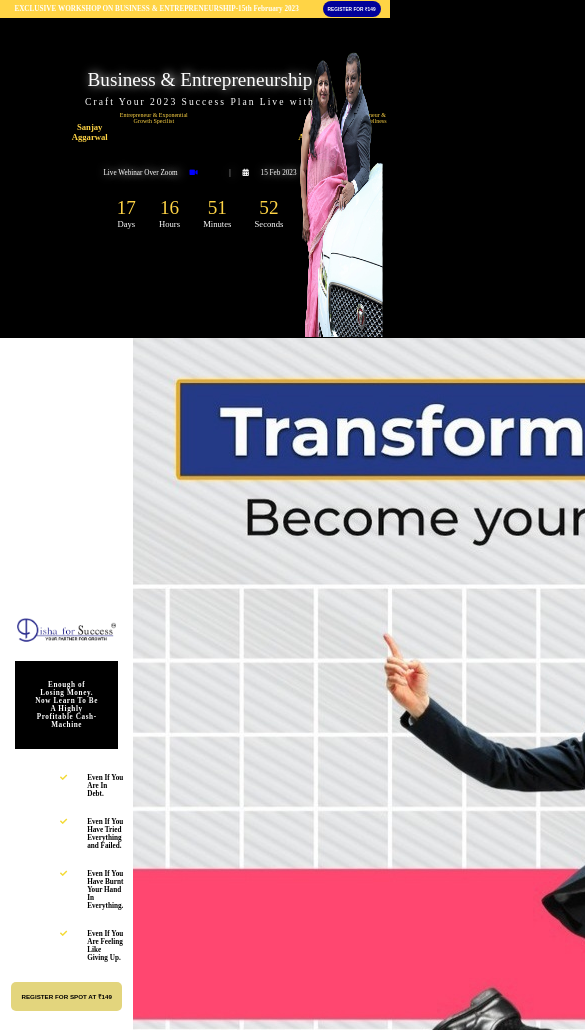
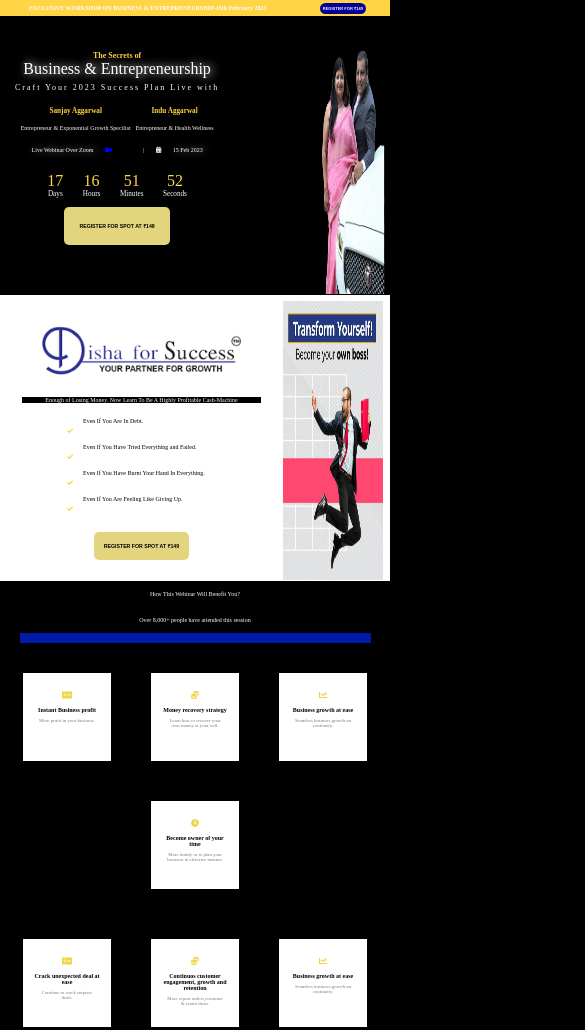
Before and after one commit to knowtoit/Rigi-assignment, a plain HTML site: page index.html in a window 390 px wide. Shown: the top 1030 px of the page, 585 px wide, since content can reach past the window. Drawn offline with Linux system fonts and the light colour scheme.

Commit message:
changes done

```diff
--- a/index.html
+++ b/index.html
@@ -4,7 +4,7 @@
     <meta charset="UTF-8" />
     <meta http-equiv="X-UA-Compatible" content="IE=edge" />
     <meta name="viewport" content="width=device-width, initial-scale=1.0" />
-    <title>Document</title>
+    <title>Live Webinar-Sanjay & Indu</title>
     <link rel="stylesheet" href="styles.css" />
     <link
       rel="stylesheet"
@@ -16,9 +16,11 @@
       integrity="sha384-B4dIYHKNBt8Bc12p+WXckhzcICo0wtJAoU8YZTY5qE0Id1GSseTk6S+L3BlXeVIU"
       crossorigin="anonymous"
     />
+    <link rel="shortcut icon" href="favicon.png" type="image/x-icon" />
   </head>
+
+  <body>
     <main>
-      <!-- <div class="container"> -->
       <nav class="navbar">
         <div class="navbar-1">
           <div class="nav-content">
@@ -28,34 +30,29 @@
             </p>
           </div>
           <div class="button">
-            <a href="/"
-              ><button class="btn-1" value="Register">
-                REGISTER FOR ₹149
-              </button></a
-            >
+            <a href="/"><button class="btn-1">REGISTER FOR ₹149</button></a>
           </div>
         </div>
       </nav>
-
       <header>
         <div class="head">
           <div class="left">
-            <p class="p-1">The Secrets of</p>
-            <p class="p-2">Business & Entrepreneurship</p>
-            <p class="p-3">Craft Your 2023 Success Plan Live with</p>
+            <p class="para-1">The Secrets of</p>
+            <p class="para-2">Business & Entrepreneurship</p>
+            <p class="para-3">Craft Your 2023 Success Plan Live with</p>
             <div class="para-name">
               <div class="list">
-                <p class="p-4">Sanjay Aggarwal</p>
-                <p class="p-5">
+                <p class="para-4">Sanjay Aggarwal</p>
+                <p class="para-5">
                   Entrepreneur & Exponential Growth Specilist
                 </p>
               </div>
               <div class="list">
-                <p class="p-4">Indu Aggarwal</p>
-                <p class="p-5">Entrepreneur & Health Wellness</p>
+                <p class="para-4">Indu Aggarwal</p>
+                <p class="para-5">Entrepreneur & Health Wellness</p>
               </div>
             </div>
-            <p class="p-6">
+            <p class="para-6">
               Live Webinar Over Zoom
               <span><i class="fa fa-video-camera color-blue icon-3"></i></span>
               | <i class="fas fa-calendar-alt icon-3"></i> 15 Feb 2023
@@ -78,69 +75,74 @@
                 </ul>
               </div>
             </div>
-            <div class="register-button">
+            <div class="register-btn">
               <a href="/"
                 ><button class="reg-btn">REGISTER FOR SPOT AT ₹149</button></a
               >
             </div>
           </div>
           <div class="inner-image">
-            <img src="images/Vission-removebg-preview.png" alt="image.jpg" class="img-1" />
+            <img
+              src="./images/Vission-removebg-preview.png"
+              alt="image.jpg"
+              class="img-1"
+            />
           </div>
         </div>
       </header>
-      <section class="third">
-        <div class="third-content">
+
+      <section class="about">
+        <div class="about-content">
           <div class="about-details">
-            <img class="logo" src="images/logo.png" alt="logo.png" />
-            <div class="content-line">
+            <img class="logo" src="./images/logo.png" alt="logo.png" />
+            <div class="innerAbout-1">
               <p class="innerPara-1">
                 Enough of Losing Money. Now Learn To Be A Highly Profitable
                 Cash-Machine
               </p>
             </div>
-            <div class="list">
+            <div class="innerAbout-2">
               <div>
                 <p class="icon-1">
                   <i class="fa fa-check" style="color: #f3da35"></i>
                 </p>
               </div>
               <div>
-                <p class="list-content">Even If You Are In Debt.</p>
+                <p class="innerPara-2">Even If You Are In Debt.</p>
               </div>
             </div>
-            <div class="list">
+            <div class="innerAbout-2">
               <div>
                 <p class="icon-1">
                   <i class="fa fa-check" style="color: #f3da35"></i>
                 </p>
               </div>
               <div>
-                <p class="list-content">
+                <p class="innerPara-2">
                   Even If You Have Tried Everything and Failed.
                 </p>
               </div>
             </div>
-            <div class="list">
+            <div class="innerAbout-2">
               <div>
                 <p class="icon-1">
                   <i class="fa fa-check" style="color: #f3da35"></i>
                 </p>
               </div>
               <div>
-                <p class="list-content">
+                <p class="innerPara-2">
                   Even If You Have Burnt Your Hand In Everything.
                 </p>
               </div>
             </div>
-            <div class="list">
+            <div class="innerAbout-2">
               <div>
                 <p class="icon-1">
                   <i class="fa fa-check" style="color: #f3da35"></i>
                 </p>
               </div>
               <div>
-                <p class="list-content">
+                <p class="innerPara-2">
                   Even If You Are Feeling Like Giving Up.
                 </p>
               </div>
@@ -152,9 +154,9 @@
           </div>
           <div class="about-img">
             <img
-              src="images/business-man-jumping.jpg"
+              src="./images/business-man-jumping.jpg"
               alt="image.jpg"
-              class="third-image"
+              class="about-image"
             />
           </div>
         </div>
@@ -217,96 +219,24 @@
             </p>
           </div>
         </div>
+      </section>
+      <footer>
         <div class="footer">
           <div class="footer-container">
             <div class="inner-footer">
               <div class="para-footer">
                 <a href="/">
-                  <p class="footer-line">UNLOCK THE SECRETS NOW!</p>
+                  <p class="p-1">UNLOCK THE SECRETS NOW!</p>
                 </a>
               </div>
             </div>
-            <div class="footer-2">
-              <p class="footer-2-1">By Sanjay Aggarwal and Indu Aggarwal</p>
+            <div class="p-2">
+              <p class="p-2-1">By Sanjay Aggarwal and Indu Aggarwal</p>
             </div>
           </div>
         </div>
-      </section>
+      </footer>
     </main>
     <script src="index.js"></script>
   </body>
 </html>
-
-
-
-
-
-
-
-
-
-
-
-
-
-
-
-
-
-
-
-
-
-
-
-
-
-
-
-<!-- <div>
-        <div class="end_container">
-          <h3 class="heading">
-            How this Webinar will Benefit You ? <br />
-            Over 8000+ peoples attended this sesssion
-          </h3>
-          <hr />
-          <div class="main_box">
-            <div class="box">
-              <h6>Instant Business Profit</h6>
-              <p>More profit in your business</p>
-            </div>
-            <div class="box">
-              <h6>Money recovery Strategy</h6>
-              <p>Learn how to recover your own money</p>
-            </div>
-            <div class="box">
-              <h6>Business Growth at ace</h6>
-              <p>.....</p>
-            </div>
-            <div class="box">
-              <h6>Become owner of your time</h6>
-              <p></p>
-            </div>
-            <div class="box">
-              <h6>Crack unexpected deals at ease</h6>
-              <p></p>
-            </div>
-            <div class="box">
-              <h6>Continues customer engagement</h6>
-              <p></p>
-            </div>
-            <div class="box">
-              <h6>Business Growth as ease</h6>
-              <p></p>
-            </div>
-            <div class="box">
-              <h6>Become owner of your time</h6>
-              <p></p>
-            </div>
-          </div>
-        </div>
-        <footer class="footer">
-          <button class="footer_btn">UNLOCK THE SECRETS NOW !</button>
-          <strong>By Sanjay Agaarwal and Indu Aggarwal </strong>
-        </footer>
-      </div> -->
--- a/styles.css
+++ b/styles.css
@@ -35,7 +35,6 @@ body {
 
 .btn-1 {
   border-radius: 20px;
-  position: relative;
   padding: 10px;
   border: none;
   background-color: rgb(1, 1, 154);
@@ -57,12 +56,13 @@ body {
   color: rgb(255, 212, 69);
   display: flex;
   align-items: center;
+  gap: 20px;
   justify-content: space-between;
   padding: 10px 0px 10px 10px;
 
 }
 
-.left{
+.left {
   position: absolute;
   margin: 50px;
   display: flex;
@@ -70,31 +70,36 @@ body {
   align-items: center;
 }
 
-.p-1 {
+.para-1 {
   font-size: 2rem;
   font-weight: bolder;
+  color: rgb(255, 212, 69);
 }
 
-.p-2 {
+.para-2 {
   font-size: 4rem;
   color: white;
   text-shadow: 2px 0px 10px white;
 }
 
-.p-3 {
+.para-3 {
   padding: 5px;
   font-size: 2rem;
   letter-spacing: 2px;
   color: #ffffff;
 }
 
-.p-4 {
+.para-4 {
   padding: 10px;
   font-size: 1.8rem;
   font-weight: bolder;
 }
 
-.p-6 {
+.para-5 {
+  color: white;
+}
+
+.para-6 {
   font-size: 1.5rem;
   padding: 1.5rem 0 0 0;
   color: #ffffff;
@@ -102,7 +107,7 @@ body {
   cursor: pointer;
 }
 
-.p-6>span {
+.para-6>span {
   margin: 0 20px 0 0;
 }
 
@@ -187,13 +192,13 @@ li span {
 
 
 /* ........about.................... */
-.third {
+.about {
   padding: 25px;
   height: auto;
   background-color: #ffffff;
 }
 
-.third-content {
+.about-content {
   display: flex;
   justify-content: space-evenly;
   align-items: center;
@@ -205,7 +210,7 @@ li span {
   width: 30rem;
 }
 
-.content-line {
+.innerAbout-1 {
   background-color: black;
   padding: 0px;
   margin: 50px;
@@ -218,20 +223,20 @@ li span {
   margin-top: 100px;
 }
 
-.innerPara-1 {
+.innerp-1 {
   padding: 20px;
   font-weight: bold;
   letter-spacing: .125rem;
   word-wrap: break-word;
 }
 
-.list {
+.innerAbout-2 {
   margin-left: 50px;
   display: flex;
   justify-items: center;
 }
 
-.list-content {
+.innerp-2 {
   text-align: left;
   margin: 10px;
   font-size: 1.5rem;
@@ -293,6 +298,12 @@ li span {
   height: 15rem;
   margin: 10px;
   background-color: #ffffff;
+
+}
+
+.benefit-1:hover {
+  box-shadow: 2px 5px 10px rgba(223, 223, 223, 0.875);
+  cursor: pointer;
 }
 
 .icon-2 {
@@ -338,20 +349,25 @@ li span {
   font-weight: bolder;
   width: 20rem;
   height: 3rem;
+  margin-top: 10px;
   display: flex;
   justify-content: center;
   align-items: center;
   cursor: pointer;
 }
-.inner-footer:hover{
-  background-color:#ffffff;
+
+.inner-footer:hover {
+  background-color: #ffffff;
   border: 1px solid black;
 }
+
 a {
   text-decoration: none;
 }
-.p-1{
+
+.p-1 {
   color: black;
+  padding: 5px;
 }
 
 .p-2-1 {
@@ -382,14 +398,17 @@ a {
     right: 0;
 
   }
-  .third {
+
+  .about {
     padding: 20px;
   }
+
   .about-image {
     margin-top: 3rem;
     height: 60vh;
     width: 30rem;
   }
+
   .logo {
     margin-top: 80px;
   }
@@ -398,6 +417,13 @@ a {
 @media all and (max-width: 800px) {
   html {
     font-size: 60%;
+  }
+
+  .btn-1 {
+    border-radius: 20px;
+    padding: 5px;
+    font-weight: bold;
+    cursor: pointer;
   }
 
   .img-1 {
@@ -418,17 +444,21 @@ a {
     bottom: 20vh;
     right: 0;
   }
-  .content-line{
+
+  .innerAbout-1 {
     margin: 15px;
   }
- .third{
+
+  .about {
     padding: 15px;
   }
+
   .about-image {
     margin-top: 4rem;
     height: 45vh;
     width: 25rem;
   }
+
   .logo {
     margin-top: 60px;
   }
@@ -436,7 +466,7 @@ a {
 
 @media all and (max-width: 600px) {
   html {
-      font-size: 50%;
+    font-size: 45%;
   }
 
   .nav-content>p {
@@ -461,35 +491,45 @@ a {
   .logo {
     width: 80%;
   }
+
   .about-image {
     margin-top: 7rem;
     height: 37vh;
     width: 25rem;
   }
-  .third{
+
+  .about {
     padding: 10px;
   }
+
   .logo {
     margin-top: 40px;
   }
+
   .benefit-1 {
     padding: 10px;
     width: 22rem;
     height: 22rem;
     margin: 20px;
   }
+
   .icon-2 {
     margin: 2px;
     padding: 2px;
   }
+
   .card-para {
     margin: 5px;
+  }
+
+  .para-name {
+    gap: 30px;
   }
 }
 
 @media all and (max-width: 470px) {
   html {
-      font-size: 30%;
+    font-size: 35%;
   }
 
   .img-1 {
@@ -501,7 +541,7 @@ a {
     padding: 5px;
   }
 
-  .head{
+  .head {
     height: 40vh;
     margin: 0px;
   }
@@ -512,19 +552,59 @@ a {
     right: 0;
 
   }
-  .third{
+
+  .about {
     padding: 0px;
   }
+
   .about-image {
     margin-top: 1.5rem;
     height: 33vh;
     width: 25rem;
   }
+
   .logo {
     margin-top: 20px;
   }
+
   .icon-2 {
     margin: 5px;
     padding: 3px;
   }
+
+  .para-name {
+    gap: 15px;
   }
+}
+
+@media all and (max-width: 390px) {
+  html {
+    font-size: 25%;
+  }
+
+  .img-1 {
+    height: 30vh;
+    width: 20rem;
+  }
+
+  .btn-1 {
+    padding: 3px;
+  }
+
+  .head {
+    height: 35vh;
+    margin: 0px;
+  }
+
+  .inner-image {
+    position: absolute;
+    bottom: 65vh;
+    right: 0;
+
+  }
+
+  .para-name {
+    gap: 5px;
+  }
+
+}
```
Lines whose indentation alone changed are shown as unchanged.
